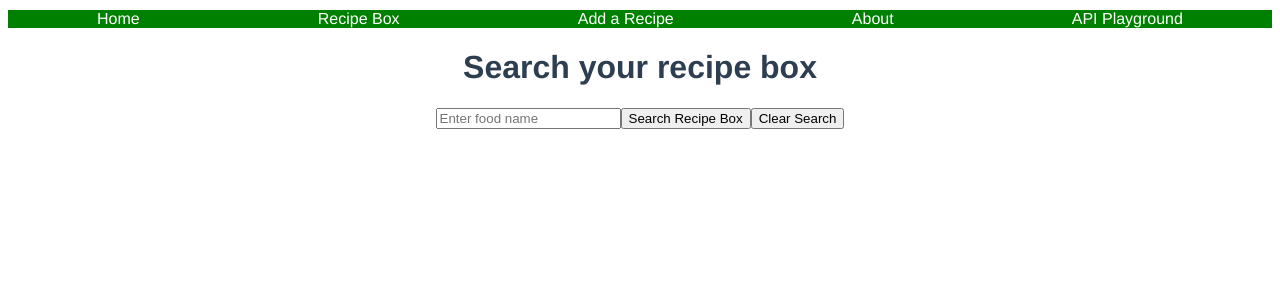
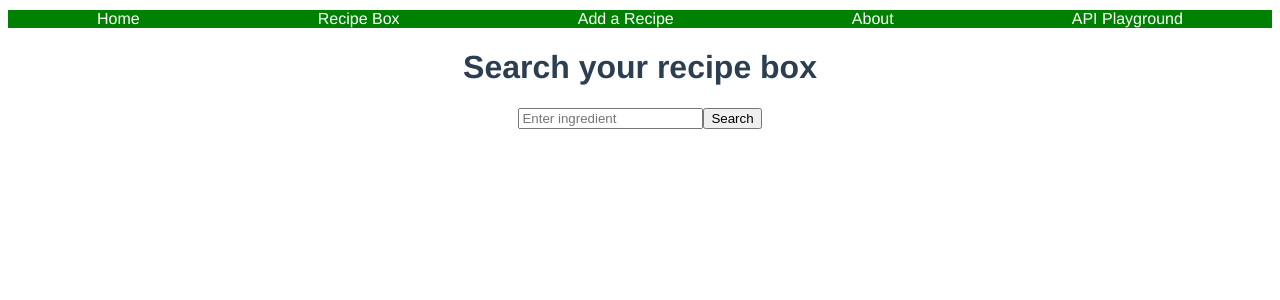
Before and after one commit to andora814/The-Recipe-Box, a Vue app in the folder recipe_box_vue/: page / in a window 1280 px wide. Shown: the top 300 px of the page. Built offline with nearby package versions, Linux system fonts and the light colour scheme.

Commit message:
search on home page is working - passed prop as param via router

```diff
--- a/recipe_box_vue/src/pages/AddRecipe.vue
+++ b/recipe_box_vue/src/pages/AddRecipe.vue
@@ -23,9 +23,9 @@
                         </li>
                     </ul>
                     <div class="ingredient-section">
-                        <input placeholder="Ingredient" name="ingredient" type="ingredient" v-on:input="handleFormChange" class="ingredient"/>
-                        <input placeholder="Quantity" name="quantity" type="quantity" v-on:input="handleFormChange" class="quantity"/>
-                        <input placeholder="Unit" name="unit" type="unit" v-on:input="handleFormChange" class="unit"/>
+                        <input placeholder="Ingredient" name="ingredient" type="ingredient" v-on:input="handleFormChange" class="ingredient" :value="ingredient"/>
+                        <input placeholder="Quantity" name="quantity" type="quantity" v-on:input="handleFormChange" class="quantity" :value="quantity"/>
+                        <input placeholder="Unit" name="unit" type="unit" v-on:input="handleFormChange" class="unit" :value="unit"/>
                         <button @click="addIngredient">+</button>
                     </div>
                     <button @click="selectRecipe(new_recipe.id)">Add recipe card!</button>
@@ -109,6 +109,9 @@ export default {
                     password: 'recipe'
                 }
             })
+            this.ingredient=""
+            this.quantity=""
+            this.unit=""
         },
         selectRecipe(id) {
             this.$router.push(`/recipedetails/${id}`)
--- a/recipe_box_vue/src/pages/Home.vue
+++ b/recipe_box_vue/src/pages/Home.vue
@@ -1,33 +1,53 @@
 <template>
     <div>
         <h1>Search your recipe box</h1>
-    <input placeholder="Enter food name" name="search_input" type="text" v-on:input="handleSearchChange" class="title-field"/>
-    <button @click="filterRecipes" :disabled="search_disabled">Search Recipe Box</button>
-    <button @click="clearSearch">Clear Search</button>
+    <input placeholder="Enter ingredient" name="search_input" type="text" v-on:input="handleSearchChange" class="title-field"/>
+    <button @click="handleHomePageSearch(search_input)" :disabled="search_disabled">Search</button>
     </div>
 </template>
 
 <script>
 
-
+// import axios from 'axios'
 export default {
     name: 'Home',
     components: {
 
     },
     data: () => ({
-
+        search_input: ''
     }),
     mounted() {
 
     },
+    props: {
+
+    },
     methods: {
-
+        handleSearchChange(e) {
+            this[e.target.name] = e.target.value
+        },
+        handleHomePageSearch(searched_word) {
+            this.$router.push({
+                name: `RecipeBox`,
+                params: {
+                    searched_word: searched_word
+                }})
+        }
+        }
     }
-}
 </script>
 
 <style scoped>
-
-
+.image  {
+    width: 500px;
+    height: 250px
+}
+.recipe-container-grid {
+    display: flex;
+    flex-wrap: wrap;
+    flex-direction: row;
+    justify-content: space-around;
+}
 </style>
+d
--- a/recipe_box_vue/src/pages/RecipeBox.vue
+++ b/recipe_box_vue/src/pages/RecipeBox.vue
@@ -1,8 +1,8 @@
 <template>
    <div>
-    <input placeholder="Enter food name" name="search_input" type="text" v-on:input="handleSearchChange" class="title-field"/>
-    <button @click="filterRecipes" :disabled="search_disabled">Search Recipe Box</button>
-    <button @click="clearSearch">Clear Search</button>
+    <input placeholder="Enter ingredient" name="search_input" type="text" v-on:input="handleSearchChange" class="title-field" :value="search_input"/>
+    <button @click="filterRecipes(search_input)" :disabled="search_disabled">Search</button>
+    <button @click="clearSearch">Clear</button>
     <div class="recipe-container-grid">
         <div v-for="recipe in recipe_array" :key="recipe.id">
             <RecipeCard v-bind:recipe="recipe" @handleDelete="handleDelete" @click="selectRecipe(recipe.id)"/>
@@ -19,6 +19,9 @@ export default {
     components: {
         RecipeCard
     },
+    props: {
+        searched_word: String
+    },
     data: () => ({
         recipe_array: [],
         filtered_recipes: [],
@@ -34,9 +37,17 @@ export default {
             this[e.target.name] = e.target.value
         },
         async getRecipes() {
+            if(this.searched_word) {
+                const res = await axios.get(`http://localhost:8000/recipes`)
+                this.recipe_array = res.data
+                this.original_recipe_array = res.data
+                this.filterRecipes(this.searched_word)
+                this.search_input=this.searched_word
+            } else {
             const res = await axios.get(`http://localhost:8000/recipes`)
             this.recipe_array = res.data
             this.original_recipe_array = res.data
+            }
         },
         handleDelete(id) {
             this.recipe_array = this.recipe_array.filter(recipe => recipe.id !== id)
@@ -44,13 +55,13 @@ export default {
         selectRecipe(id) {
             this.$router.push(`/recipedetails/${id}`)
         },
-        filterRecipes() {
+        filterRecipes(search_input) {
             this.search_disabled = true
             let array = []
-            if(this.search_input.length>0) {
+            if(search_input.length>0) {
             for (let i=0; i<this.recipe_array.length; i++) {
                 for(let j=0; j<this.recipe_array[i].recipe_ingredients.length; j++) {
-                    if(this.recipe_array[i].recipe_ingredients[j].name.toLowerCase().includes(this.search_input.toLowerCase())) {
+                    if(this.recipe_array[i].recipe_ingredients[j].name.toLowerCase().includes(search_input.toLowerCase())) {
                         array.push(this.recipe_array[i])
                     }
                 }
@@ -72,9 +83,8 @@ export default {
     }
             // this.filtered_recipes = this.recipe_array.filter(recipe => recipe.title.includes(this.search_input));
             // TO DO:
-            // Search ingredients instead of title
-            // Add clear search button
             // Search regardless of capitalization
+            // search title AND ingredients?
 
 
 </script>
--- a/recipe_box_vue/src/pages/RecipeDetails.vue
+++ b/recipe_box_vue/src/pages/RecipeDetails.vue
@@ -65,6 +65,7 @@ export default {
     saveIngredientList() {
       this.edit_ingredients = false
       this.show_ingredients = true
+      window.location.reload()
     },
     editInstructions() {
       this.edit_instructions = true
@@ -88,6 +89,7 @@ export default {
                 }
             })
       this.recipe_details.instructions = res.data.instructions
+      window.location.reload()
     },
     handleFormChange(e) {
       this[e.target.name] = e.target.value
@@ -105,16 +107,6 @@ export default {
                     password: 'recipe'
                 }
             })
-      console.log(this.recipe_ingredients)
-      console.log(this.recipe_ingredients[index].recipe_id)
-      console.log(this.recipe_ingredients[index].ingredient_id)
-      console.log(this.recipe_ingredients[index].name)
-      console.log(this.new_quantity)
-      console.log(this.new_unit)
-      console.log(id)
-      console.log(res)
-      // TO DO
-      // access recipe_ingredients here
       this.recipe_ingredients.quantity = res.data.quantity
       this.recipe_ingredients.unit = res.data.unit
 
--- a/recipe_box_vue/src/router.js
+++ b/recipe_box_vue/src/router.js
@@ -8,7 +8,7 @@ import APIPlayground from './pages/APIPlayground';
 
 const routes = [
   { path: '/', component: Home, name: 'Home' },
-  { path: '/recipebox', component: RecipeBox, name: 'RecipeBox' },
+  { path: '/recipebox', component: RecipeBox, name: 'RecipeBox', props: true },
   { path: '/apiplayground', component: APIPlayground, name: 'APIPlayground' },
   { path: '/addrecipe', component: AddRecipe, name: 'AddRecipe' },
   { path: '/about', component: About, name: 'About' },
```
